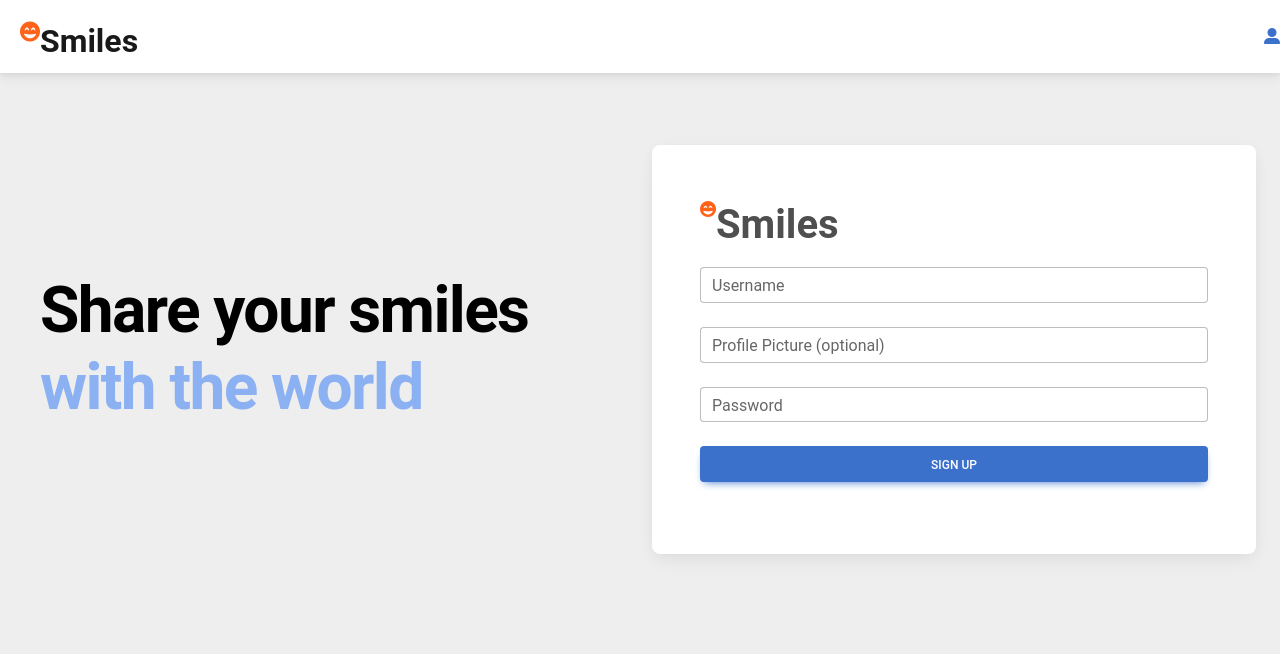
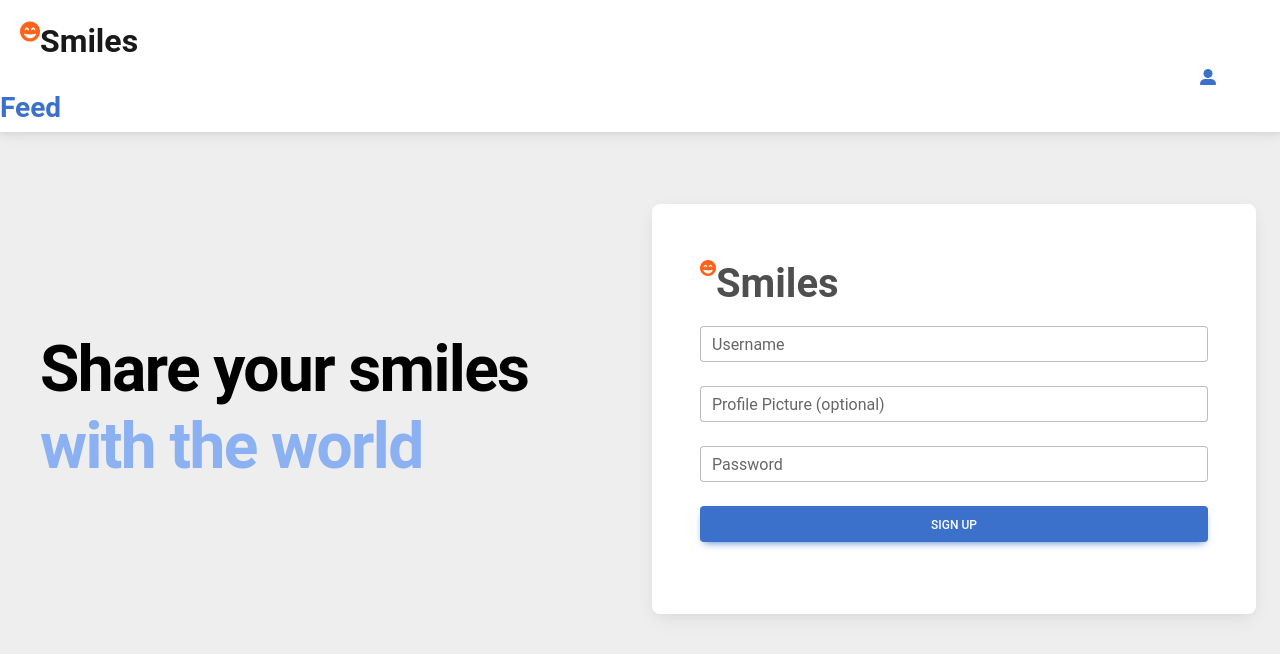
Before and after one commit to Kennys-moringa-school-work/fsmiles, a React (Create React App) app: page /signup in a window 1280 px wide. Shown: the top 654 px of the page. Built offline with nearby package versions, Linux system fonts and the light colour scheme; no server answers.

Commit message:
Added redirects to login page

```diff
--- a/src/App.js
+++ b/src/App.js
@@ -16,13 +16,15 @@ import { Redirect } from "react-router";
 import Editpost from "./components/Editpost";
 
 export default function App() {
-  const [user, setUser] = useState(null);
+  const [user, setUser] = useState('');
+  const [loggedin,setLoggedin] = useState(false)
   const [showNotification, setShowNotification] = useState(false);
   // auto-login
   useEffect(() => {
     fetch("http://localhost:3000/me").then((r) => {
       if (r.ok) {
         r.json().then((user) => setUser(user));
+        setLoggedin(true)
       }
     });
   }, []);
@@ -31,7 +33,7 @@ export default function App() {
 
   return (
     <BrowserRouter>
-      <Navbar />
+      <Navbar user={loggedin}/>
       <Routes>
         {/* if(!user) return <LoginForm setUser={setUser}/> */}
         <Route
--- a/src/components/Feed.jsx
+++ b/src/components/Feed.jsx
@@ -177,7 +177,7 @@ export default function Feed({ users }) {
             />
             <Button type="submit" style={{ borderRadius: '24px', backgroundColor: '#d03206' }}>Post Comment</Button>
           </form>
-          <Button style={{ marginTop: '10px', borderRadius: '30px', backgroundColor: 'greenyellow' }} onClick={() => {
+          <Button style={{ marginTop: '10px', borderRadius: '30px', backgroundColor: 'greenyellow' }} href='/home#edituser' onClick={() => {
             setEditingPost(post);
             setShowEditForm(true);
           }} >
@@ -206,7 +206,7 @@ export default function Feed({ users }) {
     <>
       {postcards}
       {showEditForm && (
-        <form onSubmit={handleUpdatePost} >
+        <form onSubmit={handleUpdatePost} id="edituser" >
           <h3 style={{marginLeft:'250px', color:'orangered'}}>Edit Post</h3>
           <div className="mb-3">
             <label htmlFor="title" className="form-label">Title</label>
--- a/src/components/Home.js
+++ b/src/components/Home.js
@@ -14,7 +14,11 @@ useEffect(() => {
   if (!user) {
     navigate('/') // Redirect to login page
   }
-}, []);
+}, [user, navigate]);
+
+  if (!user) {
+    return null; // Hide the Home component until the user is logged in
+  }
 
   return (
     <>
--- a/src/components/Leftsidebar.jsx
+++ b/src/components/Leftsidebar.jsx
@@ -11,12 +11,12 @@ export default function Leftsidebar({ user, setUser, onLogout}) {
     navigate('/')
   }
 
-//   useEffect(() => {
-//     fetch(`http://localhost:3000/posts/${user.id}`)
+//  useEffect(() => {
+//     fetch(`http://localhost:3000/me`)
 //     .then(res => res.json())
 //     .then(user => setUser(user))
 //   })
-// console.log(user)
+// console.log(user)//
 
 
   return (
--- a/src/components/Navbar.jsx
+++ b/src/components/Navbar.jsx
@@ -2,7 +2,7 @@ import React from "react";
 import { MDBIcon } from "mdb-react-ui-kit";
 import { Link } from "react-router-dom";
 
-export default function Navbar() {
+export default function Navbar(user) {
   return (
     <>
       <nav className="navbar navbar-light bg-white">
@@ -12,9 +12,16 @@ export default function Navbar() {
             <span className="h2 fw-bold mb-0">Smiles</span>
           </div>
         </a>
-        <div style={{ marginLeft: '500px' }}>
+        <div style={{ marginLeft: '1200px' }}>
           <Link to='/myprofile' className="fas fa-user-large"></Link>
         </div>
+        <a href="/home">
+        {user &&
+        <div style={{marginRight:'30px'}}>
+         <span className="h3 fw-bold mb-0">Feed</span>
+        </div>
+        }
+        </a>
       </nav>
     </>
   );
--- a/src/components/Rightsidebar.jsx
+++ b/src/components/Rightsidebar.jsx
@@ -9,7 +9,7 @@ export default function Rightsidebar({setUser}) {
       method : 'DELETE'
     })
     .then(res => res.json)
-    .then(setUser(null))
+    .then(user => setUser(null))
     navigate('/')
   }
   return (
```
Also changed, not shown: 1 other file (tests, documents, lock files or other folders).
